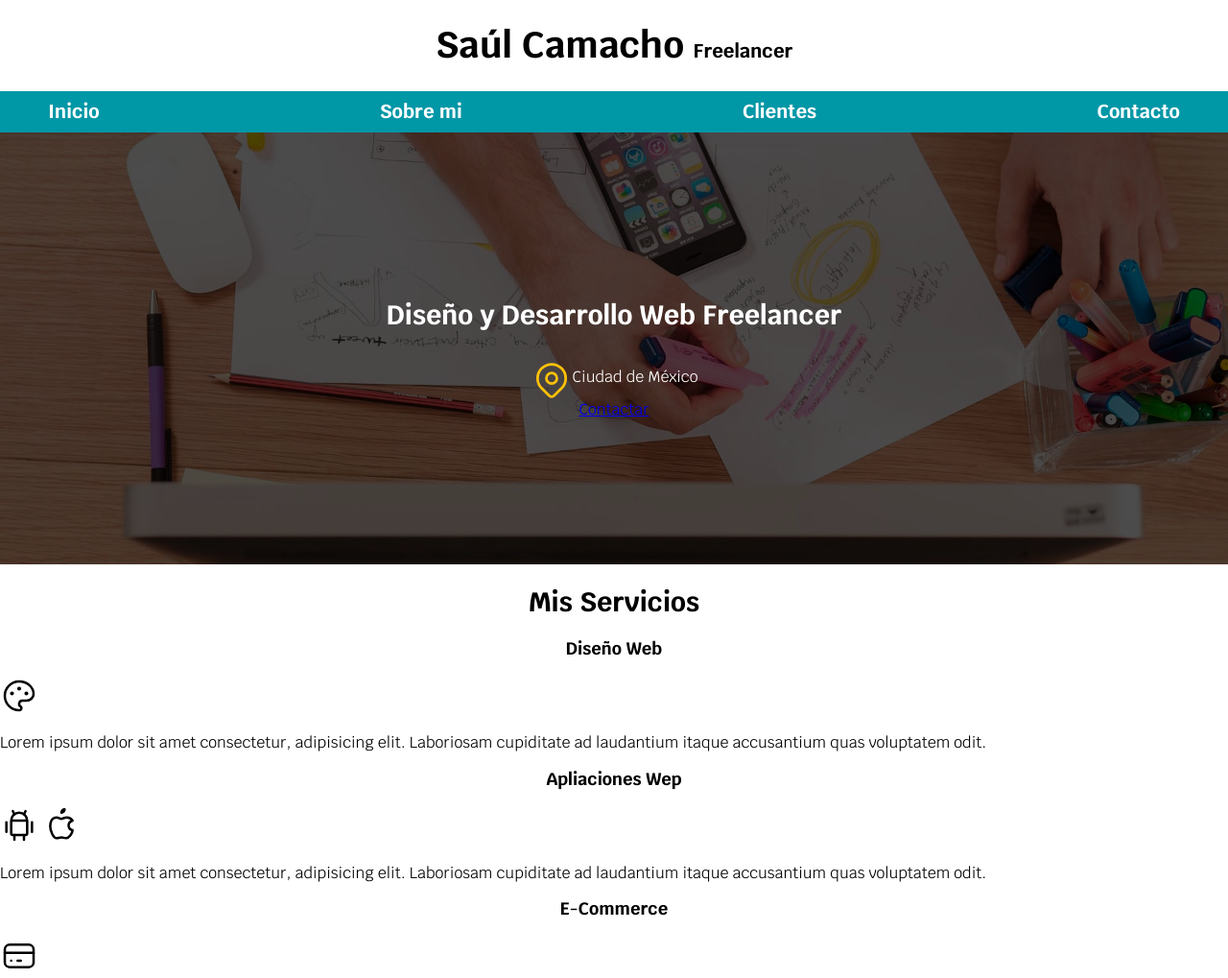
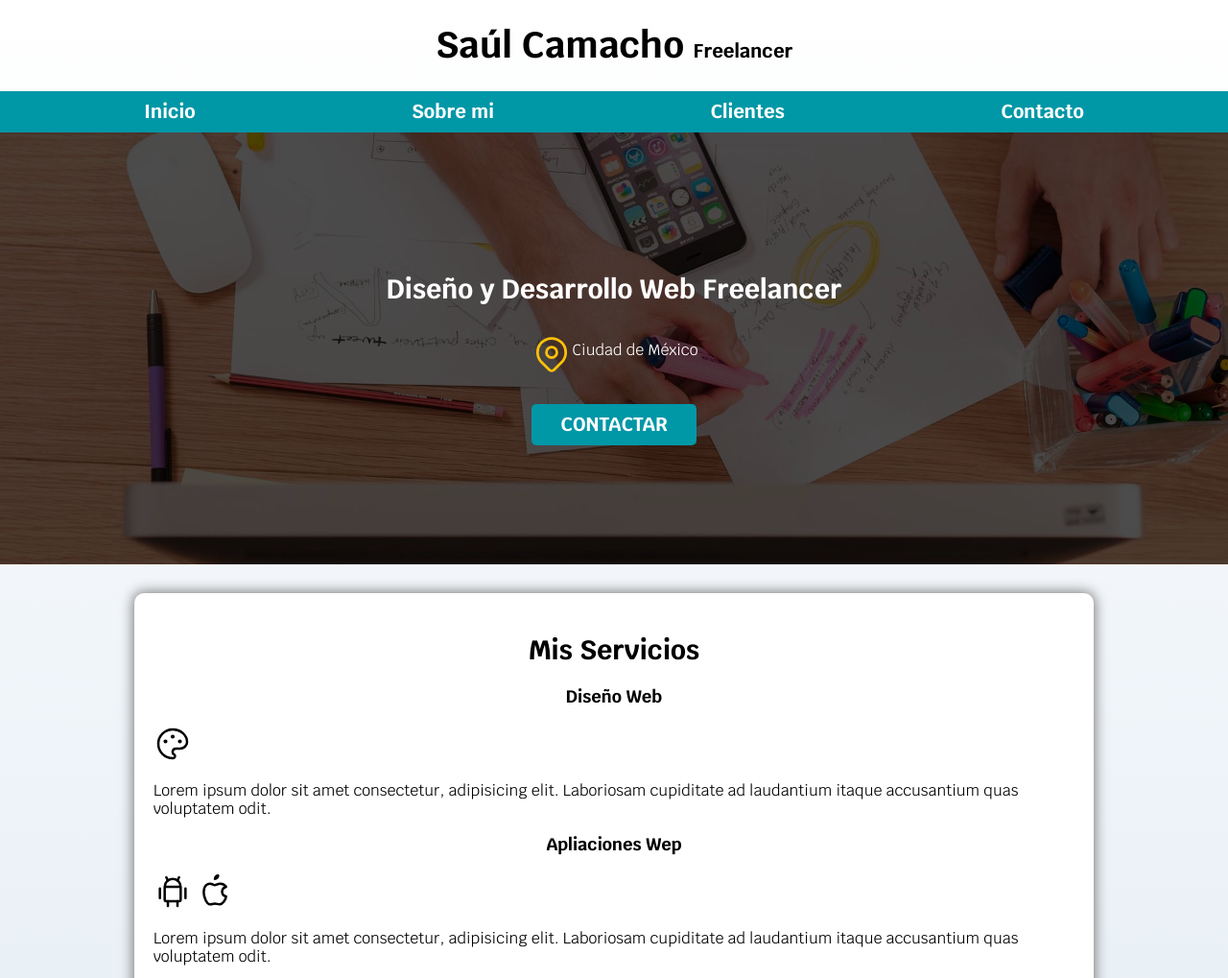
Before and after one commit to Werewolf1200/Freelancer-Site, a website: page index.html in a window 1280 px wide. Shown: the top 1019 px of the page at 96% size. Drawn offline with Linux system fonts and the light colour scheme.

Commit message:
Css al contenedor de Mis servicios  y los botones

```diff
--- a/css/styles.css
+++ b/css/styles.css
@@ -4,6 +4,7 @@
     --primario: #FFC107;
     --secundario: #0097A7;
     --gris: #757575;
+    --grisClaro: #DFE9F3;
 }
 
 html {
@@ -18,6 +19,7 @@ html {
 body {
     font-size: 16px; /* 1rem = 10px */
     font-family: 'Krub', sans-serif;
+    background-image: linear-gradient(to top, var(--grisClaro) 0%, var(--blanco) 100%);
 }
 
 h1 {
@@ -42,8 +44,39 @@ h1, h2, h3 {
 }
 
 .contenedor {
-    max-width: 120rem;
+    max-width: 100rem;
     margin: 0 auto;
+}
+
+.boton {
+    background-color: var(--secundario);
+    color: var(--blanco);
+    padding: 1rem 3rem;
+    margin-top: 3rem;
+    font-size: 2rem;
+    text-decoration: none;
+    text-transform: uppercase;
+    font-weight: bold;
+    border-radius: .5rem;
+    width: 90%;
+    text-align: center;
+}
+
+.sombra {
+    -webkit-box-shadow: 0px 0px 14px 1px rgba(115,115,115,1);
+    -moz-box-shadow: 0px 0px 14px 1px rgba(115,115,115,1);
+    box-shadow: 0px 0px 14px 1px rgba(115,115,115,1);
+
+    background-color: var(--blanco);
+    padding: 2rem;
+    border-radius: 1rem;
+}
+
+@media (min-width: 768px) {
+    .boton {
+        width: auto;
+    }
+
 }
 
 .contenedor-navegacion {
@@ -82,6 +115,7 @@ h1, h2, h3 {
     background-size: cover;
     height: 45rem;
     position: relative;
+    margin-bottom: 3rem;
 }
 
 .contenido-hero {
--- a/index.html
+++ b/index.html
@@ -39,11 +39,11 @@
                 <p>Ciudad de México</p>
             </div>
 
-            <a href="#">Contactar</a>
+            <a class="boton" href="#">Contactar</a>
         </div>
     </section>
 
-    <main>
+    <main class="contenedor sombra">
         <h2>Mis Servicios</h2>
         <section>
             <h3>Diseño Web</h3>
@@ -126,7 +126,5 @@
         <p>Todos los derechos reservados. Saúl Camacho</p>
     </footer>
 
-<!--#ffc107 amarillo-->
-
 </body>
 </html>
```
